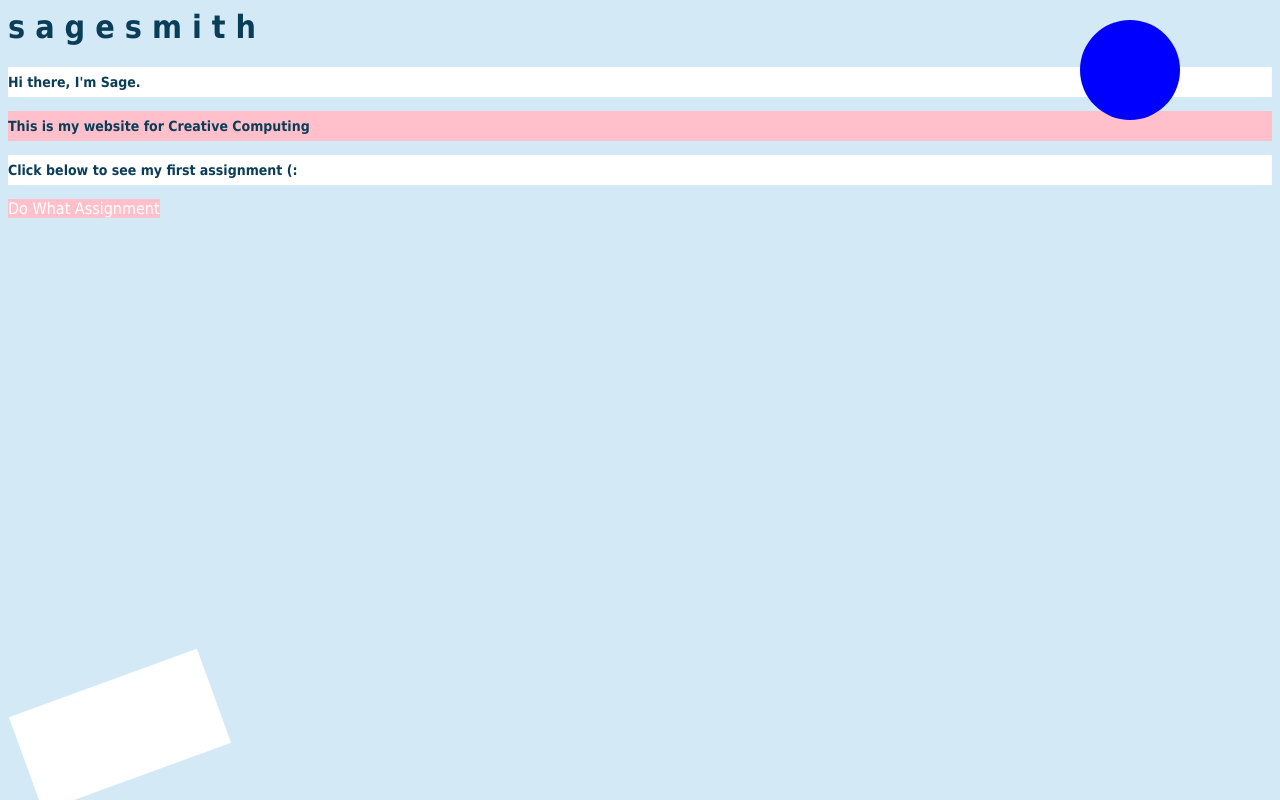
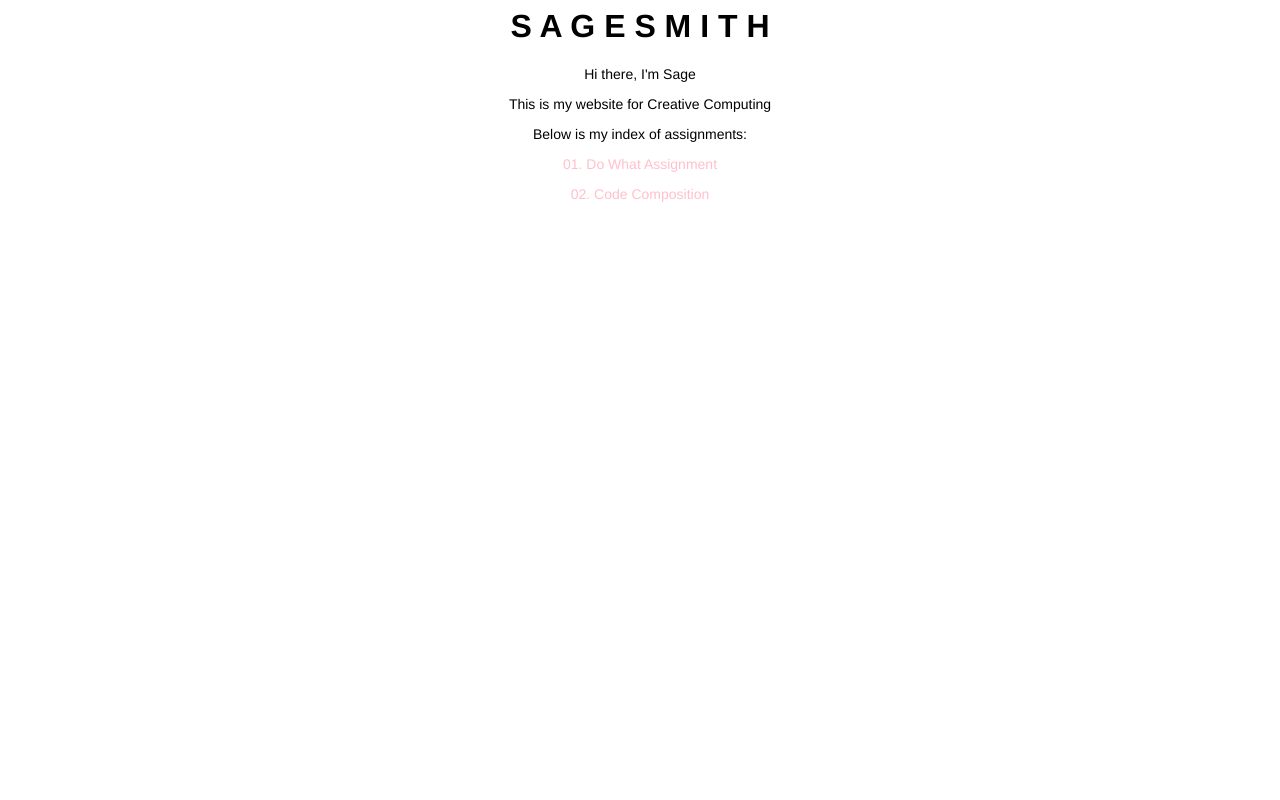
Before and after one commit to smits409/smits409.github.io, a plain HTML site: page index.html in a window 1280 px wide. Drawn offline with Linux system fonts and the light colour scheme.

Commit message:
secondassignment

```diff
--- a/index.html
+++ b/index.html
@@ -6,19 +6,17 @@
     </head>
 
     <body>
-         <h1>s a g e  s m i t h</h1>
+         <h1 class="center">S A G E  S M I T H</h1>
 
-            <div class="top">
+            <p class="center"> Hi there, I'm Sage </p>
+            <p class="center"> This is my website for Creative Computing  </p>
+            <p class="center"> Below is my index of assignments: </p>
 
-            </div>
 
-            <p> Hi there, I'm Sage. </p>
-            <p class="special">This is my website for Creative Computing  </p>
-            <p> Click below to see my first assignment (:  </p>
+            <p class="center"> <a href="page2.html">01. Do What Assignment</a> </p>
+            <p class="center"> <a href="page3.html">02. Code Composition</a> </p>
 
-            <div class="circle"> </div>
 
-             <a href="page2.html" class="special">Do What Assignment</a>
 
     </body>
 
--- /dev/null
+++ b/page3styles.css
@@ -0,0 +1,81 @@
+body {
+    background-color: white;
+    color: black;
+    font-size: 16px;
+    font-family: Bebas, Futura, Helvetica; }
+
+p {
+    background-color: white;
+    font-size: 14px;  }
+
+.triangle {
+    position: absolute;
+    left: 130px;
+    top: 150px;
+	width: 0;
+	height: 0;
+	border-left: 60px solid transparent;
+	border-right: 60px solid transparent;
+	border-bottom: 120px solid black; }
+
+.triangle2 {
+    position: absolute;
+    left: 260px;
+    top: 150px;
+	width: 0;
+	height: 0;
+	border-left: 60px solid transparent;
+	border-right: 60px solid transparent;
+	border-bottom: 120px solid black; }
+
+.triangle3 {
+    position: absolute;
+    left: 390px;
+    top: 150px;
+	width: 0;
+	height: 0;
+	border-left: 60px solid transparent;
+	border-right: 60px solid transparent;
+	border-bottom: 120px solid black; }
+
+
+.circle {
+    background-color: #3b647a;
+    width: 40px;
+    height: 40px;
+    position: absolute;
+    top: 100px;
+    left: 370px;
+    border-radius: 20px; }
+
+.skinnyleft {
+    width: 6px;
+    height: 300px;
+    background-color: #b9cad2;
+    position: absolute;
+    top: 60px;
+    left: 100px; }
+
+.skinnytop {
+    width: 440px;
+    height: 6px;
+    background-color: #b9cad2;
+    position: absolute;
+    top: 60px;
+    left: 100px; }
+
+.skinnyright {
+    width: 6px;
+    height: 300px;
+    background-color: #b9cad2;
+    position: absolute;
+    top: 60px;
+    left: 540px; }
+
+.skinnybottom {
+    width: 446px;
+    height: 6px;
+    background-color: #b9cad2;
+    position: absolute;
+    bottom: 160px;
+    left: 100px; }
--- a/styles.css
+++ b/styles.css
@@ -1,44 +1,23 @@
 body {
-    background-color: #d3eaf6;
-    color: #0a3d57;
+    background-color: white;
+    color: black;
     font-size: 16px;
-    font-family: Tahoma, Geneva, sans-serif; }
-
-a {
-    color: white;
-    text-decoration: none; }
-
-mark {
-    background-color: pink; }
+    font-family: Bebas, Futura, Helvetica; }
 
 p {
     background-color: white;
-    font-weight: bold;
-    font-size: 14px;
-    line-height: 30px; }
+    font-size: 14px;  }
 
-.special {
-    background-color: pink;
+a {
+    color: pink;
+    text-decoration: none; }
 
-}
+.center {
+    text-align: center; }
 
-.top {
-    width: 200px;
-    height: 100px;
-    background-color: white;
-    position: absolute;
-    bottom: 20px;
-    left:20px;
-    transform: rotate(-20deg);
+h2 {
+    text-align: left;
+    color: pink; }
 
-}
-
-.circle {
-    background-color: blue;
-    width: 100px;
-    height: 100px;
-    position: fixed;
-    top: 20px;
-    right: 100px;
-    border-radius: 50px;
-}
+.indent {
+    text-indent: 100px; }
```
Also changed, not shown: page2.html (+8 -2 lines), page3.html (added, +21 -0 lines).
